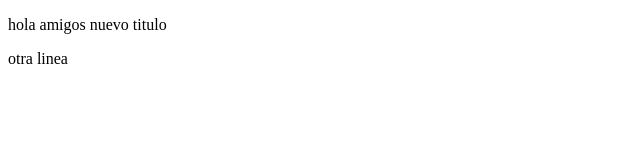
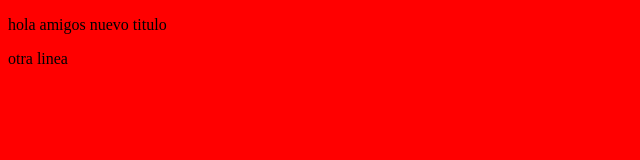
Before and after one commit to AnaRamos/nodejs, a plain HTML site: page index.html in a window 1280 px wide. Shown: the whole page, without its empty margins (0-640 px from the left). Drawn offline with Linux system fonts and the light colour scheme.

Commit message:
agregue estilo

```diff
--- /dev/null
+++ b/estilo.css
@@ -0,0 +1,3 @@
+body {
+    background: red;
+}
--- a/index.html
+++ b/index.html
@@ -5,6 +5,7 @@
     <meta charset="UTF-8">
     <meta name="viewport" content="width=device-width, initial-scale=1.0">
     <meta http-equiv="X-UA-Compatible" content="ie=edge">
+    <link rel="stylesheet" href="estilo.css">
     <title>Document</title>
 </head>
 
```
